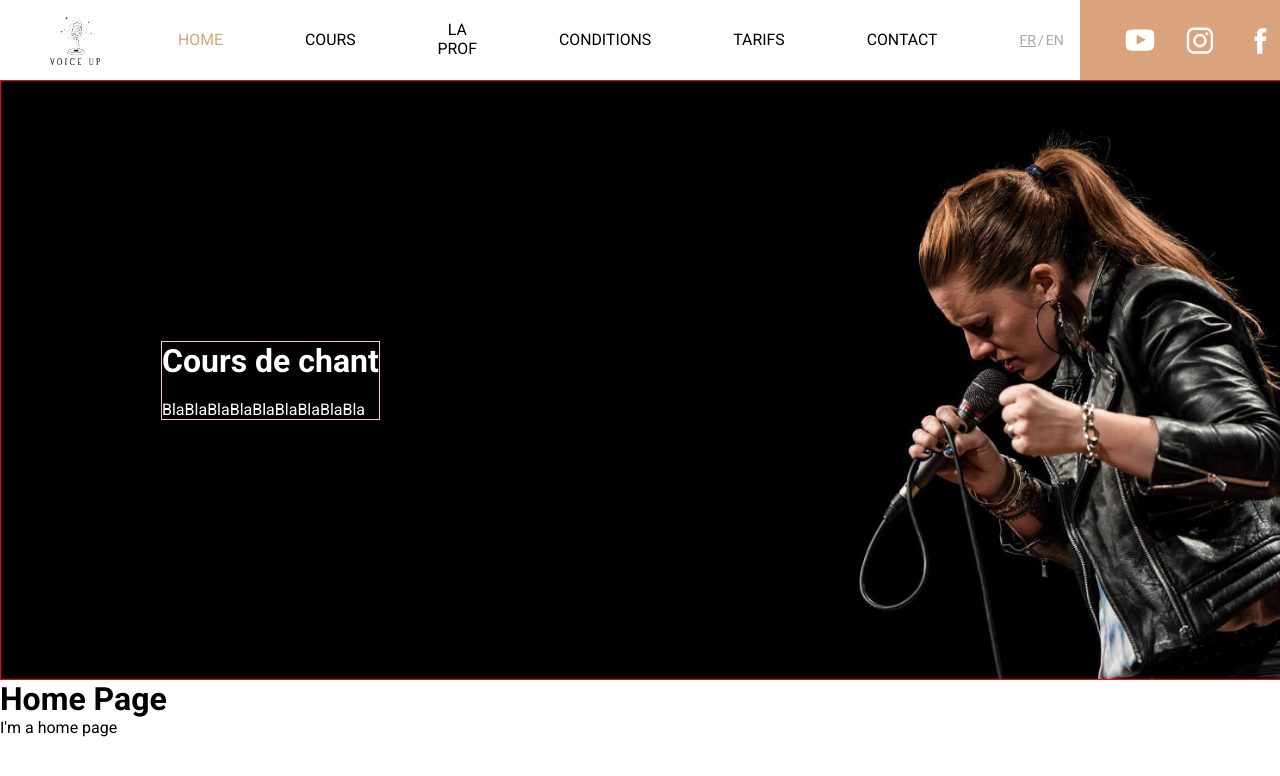
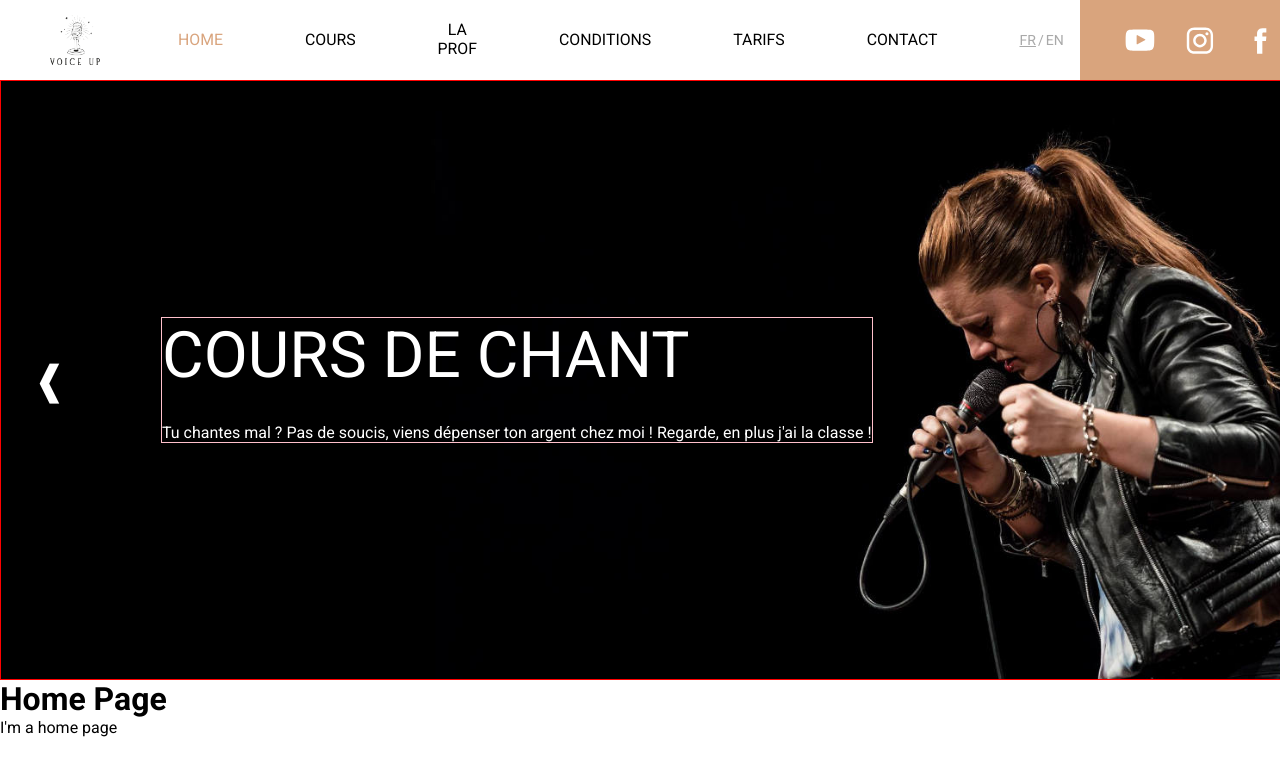
Before and after one commit to Cap0n3/VoiceUp, a React (Create React App) app: page / in a window 1280 px wide. Shown: the top 776 px of the page. Built offline with nearby package versions, Linux system fonts and the light colour scheme.

Commit message:
Added arrow for slides

```diff
--- a/src/components/ImageSlider/ImageSlider.js
+++ b/src/components/ImageSlider/ImageSlider.js
@@ -1,15 +1,27 @@
 import React, { useState } from 'react';
-import { SliderWrapper } from './ImageSlider.style';
+import { SliderWrapper, TextBox, LeftArrow, RightArrow } from './ImageSlider.style';
 
 const ImageSlider = ({slides}) => {
     const [currentIndex, setCurrentIndex] = useState(0);
+    // Slide change functions
+    const goToPrevious = () => {
+        const isFirstSlide = currentIndex === 0;
+        const newIndex = isFirstSlide ? slides.length - 1 : currentIndex - 1;
+        setCurrentIndex(newIndex);
+    };
+    const goToNext = () => {
+        const isLastSlide = currentIndex === slides.length - 1;
+        const newIndex = isLastSlide ? 0 : currentIndex + 1;
+        setCurrentIndex(newIndex);
+    };
     return(
         <SliderWrapper imageURL={slides[currentIndex].url} test={"HELLO"}>
-            <div style={{border: `1px solid pink`}}>
-                <h1 style={{marginBottom: `20px`, color: `white`}}>{slides[currentIndex].title}</h1>
-                <p style={{color: `white`}}>{slides[currentIndex].description}</p>
-            </div>
-
+            <LeftArrow onClick={goToPrevious}>❰</LeftArrow>
+            <RightArrow onClick={goToNext}>❱</RightArrow>
+            <TextBox>
+                <h1>{slides[currentIndex].title}</h1>
+                <p>{slides[currentIndex].description}</p>
+            </TextBox>
         </SliderWrapper>
     );
 }
--- a/src/components/ImageSlider/ImageSlider.style.js
+++ b/src/components/ImageSlider/ImageSlider.style.js
@@ -1,7 +1,9 @@
 import styled from "styled-components";
+import { VoiceUpColors } from "../../colors";
 
 export const SliderWrapper = styled.div`
     display: flex;
+    position: relative;
     align-items: center;
     width: 100%;
     height: 100%;
@@ -18,6 +20,48 @@ export const SliderWrapper = styled.div`
     @media screen and (max-width: 960px) {
         background-position: 65% 20%;
         background-size: cover;
-        padding-left: 20px;
+        padding-left: 100px;
     }
 `;
+
+export const TextBox = styled.div`
+    border: 1px solid pink;
+
+    & > h1 {
+        color: ${VoiceUpColors.white};
+        font-size: 4em;
+        text-transform: uppercase;
+        font-weight: normal;
+        margin-bottom: 30px;
+    }
+
+    & > p {
+        color: ${VoiceUpColors.white};
+    }
+
+    @media screen and (max-width: 960px) {
+        width: 40%;
+    }
+`;
+
+export const LeftArrow = styled.div`
+    position: absolute;
+    top: 50%;
+    transform: translate(0, -50%);
+    left: 32px;
+    font-size: 40px;
+    color: #fff;
+    z-index: 1;
+    cursor: pointer;
+`;
+
+export const RightArrow = styled.div`
+    position: absolute;
+    top: 50%;
+    transform: translate(0, -50%);
+    right: 32px;
+    font-size: 40px;
+    color: #fff;
+    z-index: 1;
+    cursor: pointer;
+`;
--- a/src/pages/Home/Home.js
+++ b/src/pages/Home/Home.js
@@ -2,12 +2,13 @@ import React from 'react';
 import ImageSlider from '../../components/ImageSlider/ImageSlider';
 import { SliderContainer } from './Home.style';
 import Tania1 from "../../assets/headers/Header_Tania1.jpg"
-import showerDude from "../../assets/headers/Header_ShowerDude.jpg"
+import ShowerDude from "../../assets/headers/Header_ShowerDude.jpg"
+import GoldMic from "../../assets/headers/Header_GoldMic.jpg"
 
 const slides = [
-    {url: Tania1, imgTitle:"Tania", title:"Cours de chant", description: "BlaBlaBlaBlaBlaBlaBlaBlaBla"},
-    {url: showerDude, imgTitle:"Shower Dude", title:"Take a shower", description: "Take a long shower, you smelly cat !"},
-    {url: "", imgTitle:"", title:"", description: ""}
+    {url: Tania1, imgTitle:"Tania", title:"Cours de chant", description: "Tu chantes mal ? Pas de soucis, viens dépenser ton argent chez moi ! Regarde, en plus j'ai la classe !"},
+    {url: ShowerDude, imgTitle:"Shower Dude", title:"Une senteur", description: "Hé bah prend une douche, you smelly cat !"},
+    {url: GoldMic, imgTitle:"Gold Mic", title:"Casserole", description: "Viens t'inscrire à l'école du micro d'or !"}
 ]
 
 const Home = () => {
```
Also changed, not shown: src/assets/headers/Header_GoldMic.jpg (added).
